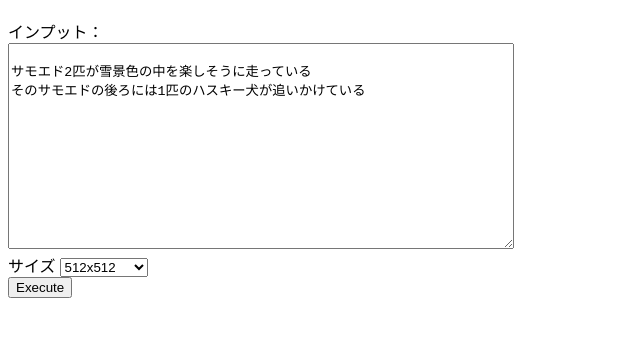
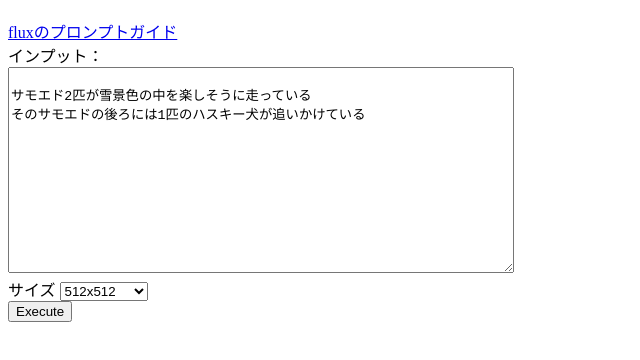
Before and after one commit to epsilonGtMyon/cloudflare-study, a website with bundled scripts: page my-first-workers-ai/public/sandbox02.html in a window 1280 px wide. Shown: the part 70-430 px from the top of the page, without its empty margins (0-640 px from the left). Built offline with nearby package versions, Linux system fonts and the light colour scheme.

Commit message:
fluxへのリンク

```diff
--- a/my-first-workers-ai/public/sandbox02.html
+++ b/my-first-workers-ai/public/sandbox02.html
@@ -31,6 +31,10 @@
 			<h1>文字から画像生成</h1>
 
 			<div>
+				<a href="https://docs.bfl.ml/guides/prompting_summary">fluxのプロンプトガイド</a>
+			</div>
+
+			<div>
 				<label>
 					<div>インプット：</div>
 					<textarea id="userInput"></textarea>
```
